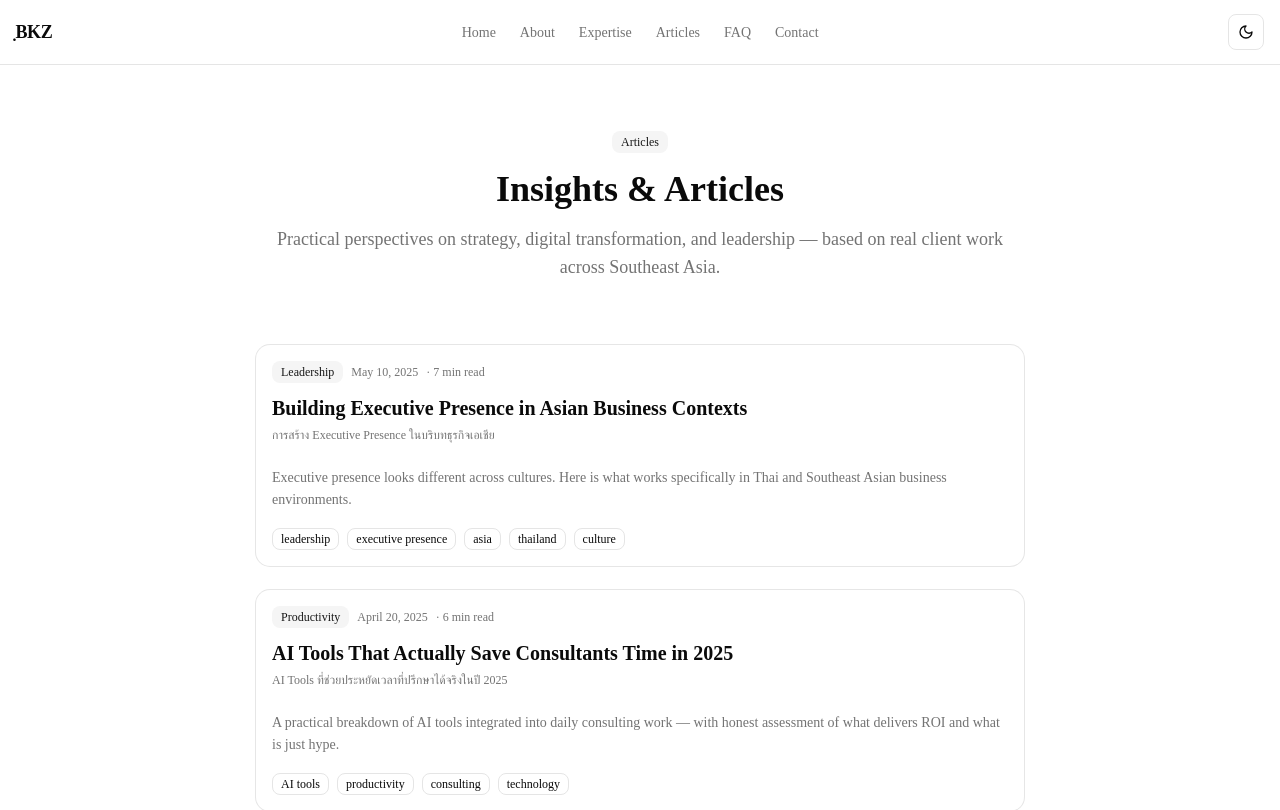
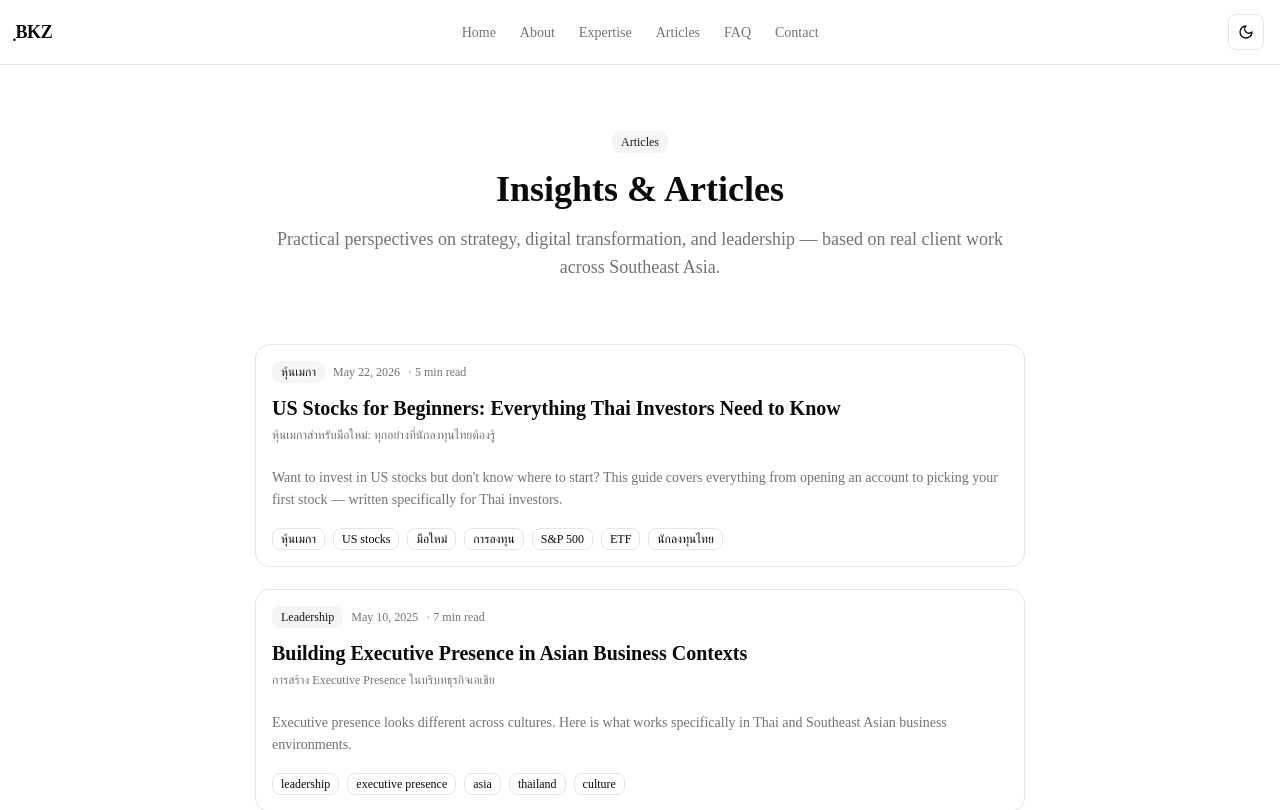
Before and after one commit to bklezaza-maker/personal-brand-geo, a Next.js app: page /articles in a window 1280 px wide. Shown: the top 810 px of the page. Built offline with nearby package versions, Linux system fonts and the light colour scheme.

Commit message:
article: หุ้นเมกาสำหรับมือใหม่ - US stocks guide for Thai investors

```diff
--- a/src/data/articles.ts
+++ b/src/data/articles.ts
@@ -14,6 +14,123 @@ export type Article = {
 };
 
 export const articles: Article[] = [
+  {
+    slug: "หุ้นเมกาสำหรับมือใหม่",
+    title: "US Stocks for Beginners: Everything Thai Investors Need to Know",
+    titleTh: "หุ้นเมกาสำหรับมือใหม่: ทุกอย่างที่นักลงทุนไทยต้องรู้",
+    excerpt:
+      "Want to invest in US stocks but don't know where to start? This guide covers everything from opening an account to picking your first stock — written specifically for Thai investors.",
+    excerptTh:
+      "อยากลงทุนหุ้นอเมริกาแต่ไม่รู้จะเริ่มยังไง? คู่มือนี้ครอบคลุมทุกอย่างตั้งแต่เปิดบัญชีไปจนถึงการเลือกหุ้นตัวแรก เขียนสำหรับนักลงทุนไทยโดยเฉพาะ",
+    contentTh: `## หุ้นเมกาคืออะไร และทำไมนักลงทุนไทยถึงสนใจ?
+
+หุ้นเมกา คือหุ้นที่ซื้อขายในตลาดหลักทรัพย์สหรัฐอเมริกา ไม่ว่าจะเป็น NYSE หรือ Nasdaq ซึ่งเป็นที่อยู่ของบริษัทชื่อดังอย่าง Apple, NVIDIA, Microsoft, Amazon และ Tesla
+
+นักลงทุนไทยสนใจหุ้นเมกาเพราะ 3 เหตุผลหลัก:
+- **ขนาดตลาด:** ตลาดหุ้นสหรัฐมีมูลค่ารวมกว่า 40 ล้านล้านดอลลาร์ ใหญ่ที่สุดในโลก
+- **บริษัทโลก:** เข้าถึงบริษัทเทคโนโลยีที่เปลี่ยนโลก ซึ่งไม่มีในตลาดไทย
+- **ผลตอบแทนในอดีต:** S&P 500 ดัชนีหลักของสหรัฐ ให้ผลตอบแทนเฉลี่ยประมาณ 10% ต่อปีในระยะยาว
+
+## เปิดบัญชีซื้อหุ้นเมกาได้ที่ไหน?
+
+สำหรับนักลงทุนไทย มีตัวเลือกหลักอยู่ 2 กลุ่ม:
+
+**กลุ่มที่ 1 — โบรกเกอร์ไทย (สะดวก เหมาะมือใหม่)**
+- **Invest by KASIKORN (KPLUS)** — เปิดบัญชีผ่านแอปได้เลย ไม่ต้องมีเอกสารเพิ่ม
+- **SCB Easy Invest** — รองรับหุ้นสหรัฐ เหมาะคนที่มีบัญชี SCB อยู่แล้ว
+- **Jitta Wealth** — เน้น ETF และพอร์ตอัตโนมัติ เหมาะคนที่ไม่อยากเลือกหุ้นเอง
+
+**กลุ่มที่ 2 — โบรกเกอร์ต่างประเทศ (ค่าธรรมเนียมถูกกว่า เหมาะมือเก่า)**
+- **Interactive Brokers** — ค่าธรรมเนียมต่ำมาก เหมาะคนลงทุนจริงจัง
+- **Webull** — มีแอปใช้งานง่าย เหมาะคนชอบดู chart
+
+## เริ่มด้วยเงินเท่าไหร่ดี?
+
+ไม่มีขั้นต่ำตายตัว แต่แนะนำดังนี้:
+- **มือใหม่จริงๆ:** เริ่ม 5,000–10,000 บาท เพื่อเรียนรู้ระบบก่อน
+- **อยากกระจายพอร์ตจริงจัง:** ควรมีอย่างน้อย 15,000–30,000 บาท เพื่อซื้อได้หลายตัว
+- **เน้น ETF ดัชนี:** ไม่มีขั้นต่ำ เพราะหลายโบรกเกอร์รองรับ Fractional Shares
+
+## ควรเริ่มซื้ออะไรก่อน?
+
+สำหรับมือใหม่ แนะนำเริ่มด้วย **ETF ดัชนี** ก่อนเลือกหุ้นรายตัว:
+
+- **VOO / SPY** — ETF ที่ติดตาม S&P 500 กระจายความเสี่ยงใน 500 บริษัทชั้นนำ
+- **QQQ** — ETF ที่ติดตาม Nasdaq 100 เน้นหุ้นเทคโนโลยี
+
+เมื่อเข้าใจตลาดพอแล้ว ค่อยขยับมาเลือกหุ้นรายตัวอย่าง Apple (AAPL), NVIDIA (NVDA) หรือ Microsoft (MSFT)
+
+## สิ่งที่ต้องรู้ก่อนลงทุน
+
+**1. ความเสี่ยงค่าเงิน (Currency Risk)**
+เงินบาทและดอลลาร์ขึ้นลงไม่พร้อมกัน ถ้าค่าบาทแข็งขึ้น กำไรจากหุ้นอาจหายไปบางส่วนเมื่อแปลงกลับ
+
+**2. เวลาซื้อขาย**
+ตลาดหุ้นสหรัฐเปิด 21:30–04:00 น. (ตามเวลาไทย) ช่วง Summer และ 22:30–05:00 น. ช่วง Winter
+
+**3. ภาษีเงินปันผล**
+เงินปันผลจากหุ้นสหรัฐถูกหักภาษี ณ ที่จ่าย 30% สำหรับนักลงทุนต่างชาติ ควรคำนึงถึงเมื่อเลือกหุ้น
+
+## สรุป
+
+หุ้นเมกาเปิดโอกาสให้นักลงทุนไทยเข้าถึงบริษัทที่ดีที่สุดในโลก เริ่มต้นได้ด้วยเงินไม่มาก ผ่านโบรกเกอร์ไทยที่ใช้งานง่าย แนะนำให้เริ่มจาก ETF ดัชนีอย่าง VOO หรือ SPY ก่อน แล้วค่อยเรียนรู้การเลือกหุ้นรายตัวเมื่อมีความเข้าใจมากขึ้น
+
+*หมายเหตุ: ข้อมูลนี้เพื่อการศึกษาเท่านั้น ไม่ใช่คำแนะนำการลงทุน กรุณาศึกษาข้อมูลเพิ่มเติมและรับความเสี่ยงที่ยอมรับได้ก่อนลงทุนทุกครั้ง*`,
+    content: `## What Are US Stocks and Why Do Thai Investors Care?
+
+US stocks are shares traded on American exchanges — NYSE and Nasdaq — home to global giants like Apple, NVIDIA, Microsoft, Amazon, and Tesla.
+
+Thai investors are drawn to US stocks for three main reasons:
+- **Market size:** The US stock market is worth over $40 trillion — the largest in the world
+- **Global companies:** Access to tech companies reshaping the world, unavailable on Thai exchanges
+- **Historical returns:** The S&P 500 has delivered approximately 10% average annual returns over the long term
+
+## Where to Open a US Stock Brokerage Account
+
+Thai investors have two main groups of options:
+
+**Group 1 — Thai Brokers (convenient, great for beginners)**
+- **Invest by KASIKORN (KPLUS)** — Open via app instantly
+- **SCB Easy Invest** — Supports US stocks, ideal for SCB account holders
+- **Jitta Wealth** — Focuses on ETFs and automated portfolios
+
+**Group 2 — International Brokers (lower fees, for experienced investors)**
+- **Interactive Brokers** — Very low commission, ideal for serious investors
+- **Webull** — Easy-to-use app, good for chart analysis
+
+## How Much Do You Need to Start?
+
+- **Complete beginners:** 5,000–10,000 THB to learn the system
+- **Serious diversification:** At least 15,000–30,000 THB for multiple positions
+- **Index ETF only:** No real minimum — most brokers support fractional shares
+
+## What Should You Buy First?
+
+For beginners, start with **index ETFs** before picking individual stocks:
+- **VOO / SPY** — Track the S&P 500, diversified across 500 leading companies
+- **QQQ** — Tracks Nasdaq 100, tech-focused
+
+Once comfortable, move to individual stocks like Apple (AAPL), NVIDIA (NVDA), or Microsoft (MSFT).
+
+## Key Risks to Understand
+
+**Currency Risk:** THB/USD fluctuations can affect returns when converting back to baht.
+
+**Trading Hours:** US market opens 9:30 PM–4:00 AM Bangkok time (summer) — plan accordingly.
+
+**Dividend Tax:** US dividends are subject to 30% withholding tax for foreign investors.
+
+## Summary
+
+US stocks give Thai investors access to the world's best companies with relatively low barriers to entry. Start with index ETFs like VOO or SPY, use a Thai broker for simplicity, and build your knowledge before selecting individual stocks.
+
+*Disclaimer: This content is for educational purposes only and does not constitute investment advice.*`,
+    category: "หุ้นเมกา",
+    tags: ["หุ้นเมกา", "US stocks", "มือใหม่", "การลงทุน", "S&P 500", "ETF", "นักลงทุนไทย"],
+    datePublished: "2026-05-22",
+    dateModified: "2026-05-22",
+    readingTime: 5,
+  },
   {
     slug: "digital-transformation-thailand-2025",
     title: "Digital Transformation in Thailand: What Actually Works in 2025",
```
